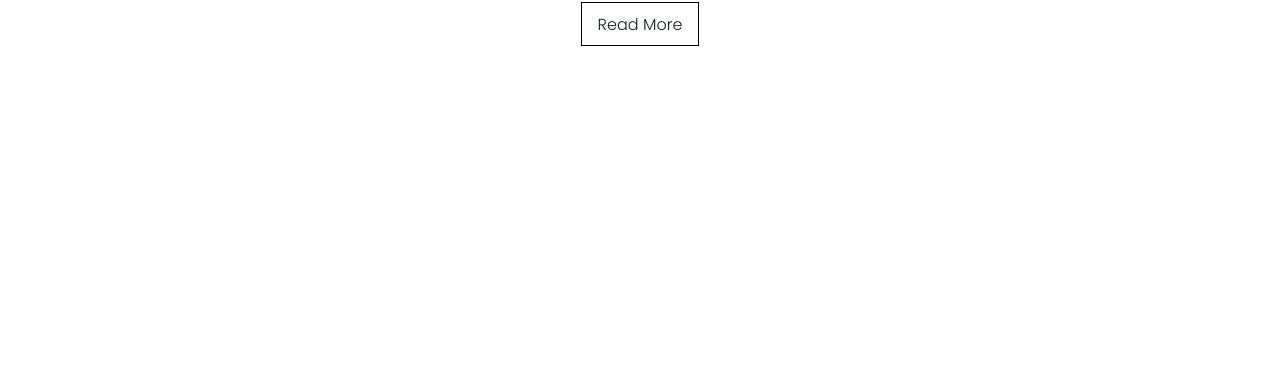
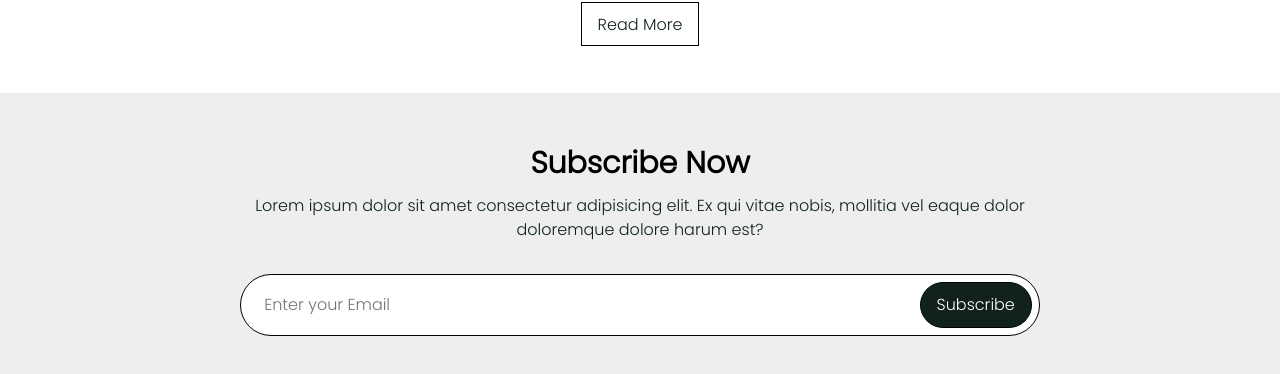
Before and after one commit to LuisBraga31/travelProject, a React (Vite) app: page / in a window 1280 px wide. Shown: the part 6734-7108 px from the top of the page. Before the commit the page ends 6827 px from the top, so only its background shows below. Built offline with nearby package versions, Linux system fonts and the light colour scheme.

Commit message:
Criando e estilizando componente 'newslatter'

```diff
--- a/src/App.jsx
+++ b/src/App.jsx
@@ -3,6 +3,7 @@ import Blogs from './components/Blogs'
 import Category from './components/Category'
 import Header from './components/Header'
 import Home from './components/Home'
+import NewsLatter from './components/NewsLatter'
 import Package from './components/Packages'
 import Reviews from './components/Reviews'
 import Services from './components/Services'
@@ -22,6 +23,7 @@ function App() {
           <Reviews/>
           <Services/>
           <Blogs/>
+          <NewsLatter/>
     </>
   )
 }
--- /dev/null
+++ b/src/components/NewsLatter/index.jsx
@@ -0,0 +1,21 @@
+import '../../styles/components/newslatter.sass'
+
+export default function NewsLatter() {
+
+    return (
+        <section id="newslatter">
+
+            <div className="newslatter-container">
+                <h2 className="heading"> Subscribe Now </h2>
+                <p> Lorem ipsum dolor sit amet consectetur adipisicing elit. Ex qui vitae nobis,
+                    mollitia vel eaque dolor doloremque dolore harum est? </p>
+                <form action="">
+                    <input type="email" placeholder="Enter your Email" className="email" />
+                    <input type="submit" value="Subscribe" className="btn" />
+                </form>
+            </div>
+
+        </section>
+    )
+
+}
--- /dev/null
+++ b/src/styles/components/newslatter.sass
@@ -0,0 +1,54 @@
+@use '../mixins'
+@use '../variables'
+
+#newslatter
+    @include mixins.flex-center
+    padding: 2rem 3.5rem
+    background-color: variables.$light-bg
+
+    .newslatter-container
+        max-width: 50rem
+        margin: 1rem auto
+        text-align: center
+
+        .heading
+            font-size: 30px
+            margin-bottom: .5rem
+            text-align: center
+
+        p
+            font-size: 1rem
+            line-height: 1.5
+            color: variables.$secondary-color
+
+        form
+            margin-top: 2rem
+            background: variables.$white-option
+            border-radius: 5rem
+            border: 1px solid #000
+            padding: .45rem
+            display: flex
+
+            .email
+                width: 100%
+                background: none
+                text-transform: none
+                border: none
+                font-size: 1rem
+                color: variables.$secondary-color
+                padding: 0 1rem
+                outline: none
+
+            .btn
+                @include mixins.button-1
+                margin-top: 0
+                border-radius: 5rem
+                cursor: pointer
+                font-size: 1rem
+                background: variables.$secondary-color
+                color: variables.$white-option
+                transition: 0.4s
+
+                &:hover
+                    background: none
+                    color: variables.$secondary-color
```
